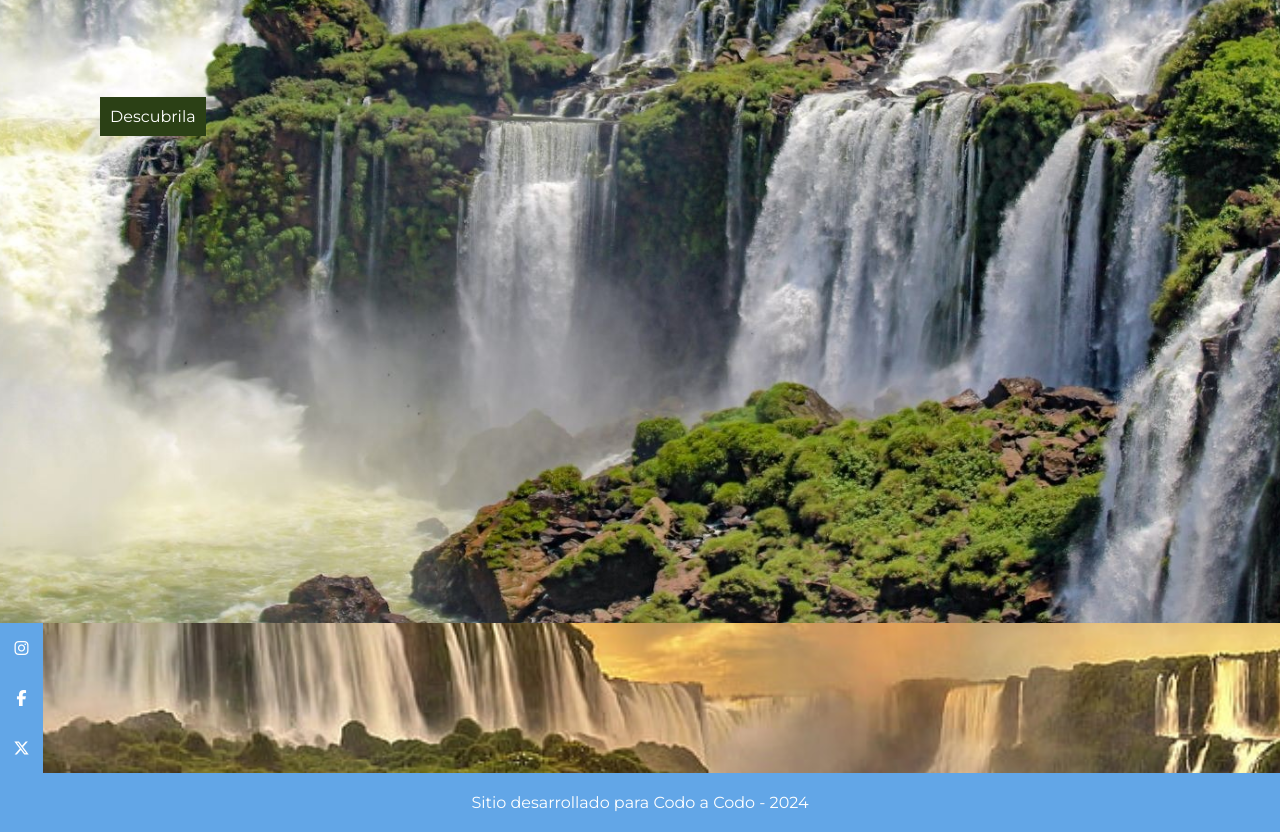
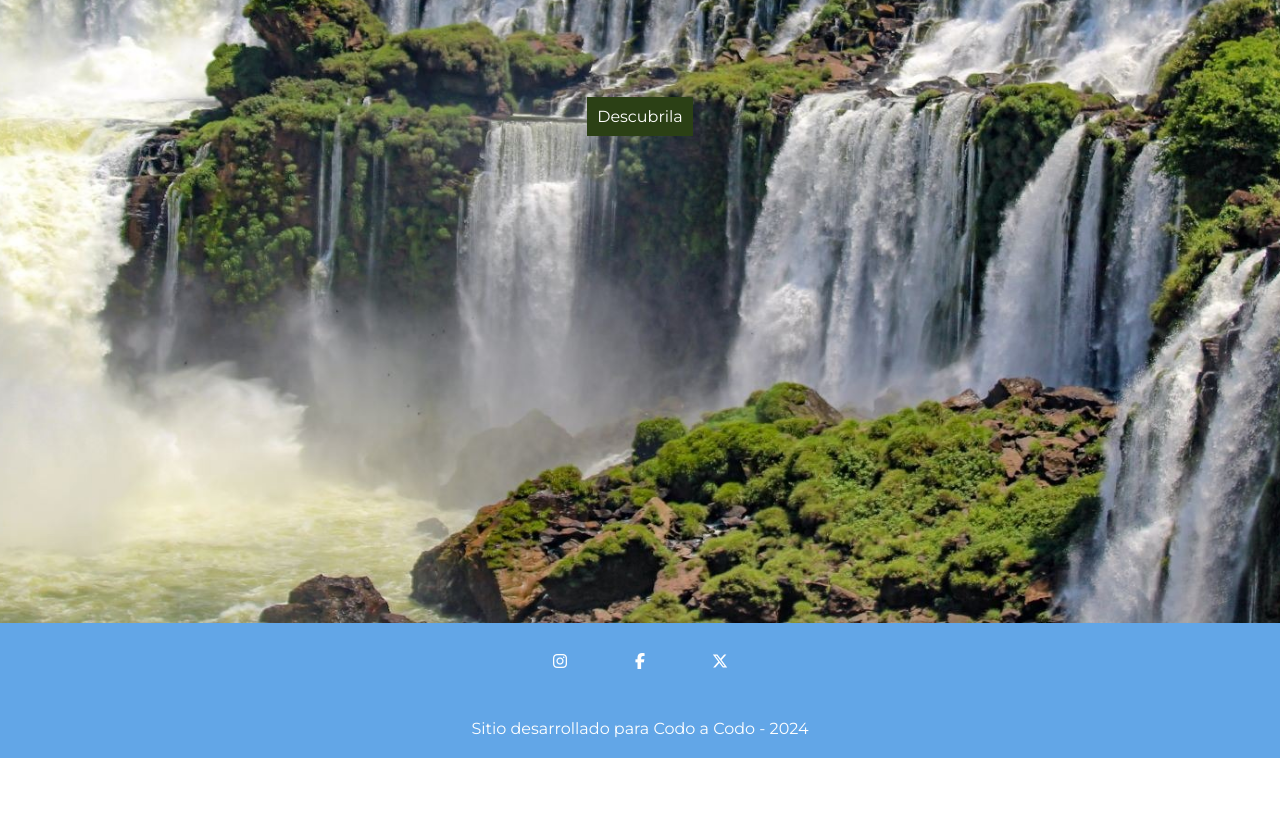
Before and after one commit to aalvarez19/ProyectoPython, a plain HTML site: page index.html in a window 1280 px wide. Shown: the part 462-1294 px from the top of the page. After the commit the page ends 1220 px from the top, so only its background shows below. Drawn offline with Linux system fonts and the light colour scheme; a script that the page names is missing.

Commit message:
ramab formulario

```diff
--- a/css/estilos.css
+++ b/css/estilos.css
@@ -11,24 +11,23 @@
 }
 
 #banner {
-
     background-color: #cccccc;
-    height: 1000px;
+    background-image: url("./img/cataratas-del-iguazu-lado-argent.jpg");
     background-position: center;
     background-repeat: no-repeat;
     background-size: cover;
+    height: 1000px;
     position: relative;
+    text-align: center; /* Centra horizontalmente los elementos dentro de #banner */
 }
 
 h1 {
-    text-align: center;
     font-size: 50px;
     font-weight: bold;
     padding: 10%;
 }
 
 h2 {
-    text-align: center;
     font-size: 30px;
     font-style: italic;
 }
@@ -39,26 +38,39 @@ h2 {
     padding: 10px;
     margin: 10px;
     display: inline-block;
-
 }
 
 a {
     padding: 10px;
 }
 
-.box-redes a{
-    width: 43px;
-    height: 50px;
+#banner a {
+    color: white;
+    text-decoration: none;
+}
+
+.box-redes {
+    background-image: none;
+    background-color: #62A6E7;
+    display: flex;
+    justify-content: center;
+    padding: 20px 0;
+}
+
+.box-redes a {
+    width: 60px;
+    height: 60gitpx;
     background-color: #62A6E7;
     display: flex;
     justify-content: center;
     align-items: center;
     color: #fff;
+    margin: 0 10px;
+    text-decoration: none;
 }
 
 header {
     background-color: #88B4E5;
-
 }
 
 .botonDescubrila {
@@ -66,19 +78,20 @@ header {
     padding: 10px;
     margin: 100px;
     display: inline-block;
-
 }
 
-footer{
-    background-color: #758812;
-  text-align: center;
+footer {
+    background-color: #88B4E5;
+    text-align: center;
 }
-.pagina-contacto
-body, html {
+
+.pagina-contacto body,
+html {
     margin: 0;
     padding: 0;
     height: 100%;
 }
+
 body {
     background-image: url(/img/cataratas.jpg);
     background-size: cover;
@@ -87,19 +100,23 @@ body {
 
 
 header {
-    background-color: rgba(255, 255, 255, 0.1); /* Fondo semi-transparente */
+    background-color: rgba(255, 255, 255, 0.1);
     padding: 20px;
 }
+
 footer {
-    background-color: rgba(255,255, 255, 0.1); /* Fondo semi-transparente */
+    background-color: rgba(255, 255, 255, 0.1);
     padding: 20px;
 }
- h2, header, footer,
+
+h2,
+header,
+footer,
 p {
     text-align: center;
     color: white;
     background-color: #62A6E7;
-    display:block;
+    display: block;
     padding: 10px;
     font-weight: bold;
     text-decoration: none;
@@ -118,6 +135,7 @@ p {
     border-radius: 10px;
     box-shadow: 0 0 10px rgba(0, 0, 0, 0.1);
 }
+
 .formulario-contacto .row {
     display: flex;
     flex-wrap: wrap;
@@ -158,7 +176,10 @@ p {
 }
 
 @media screen and (max-width: 600px) {
-    .formulario-contacto .col-25, .formulario-contacto .col-75, .formulario-contacto input[type=submit] {
+
+    .formulario-contacto .col-25,
+    .formulario-contacto .col-75,
+    .formulario-contacto input[type=submit] {
         width: 100%;
         margin-top: 0;
     }
```
